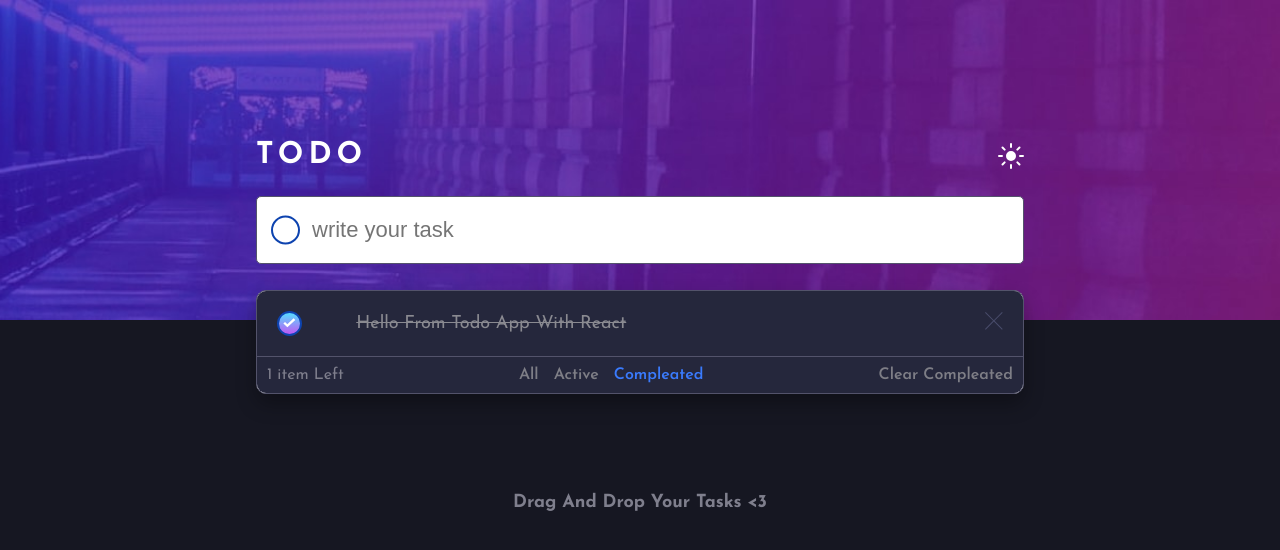
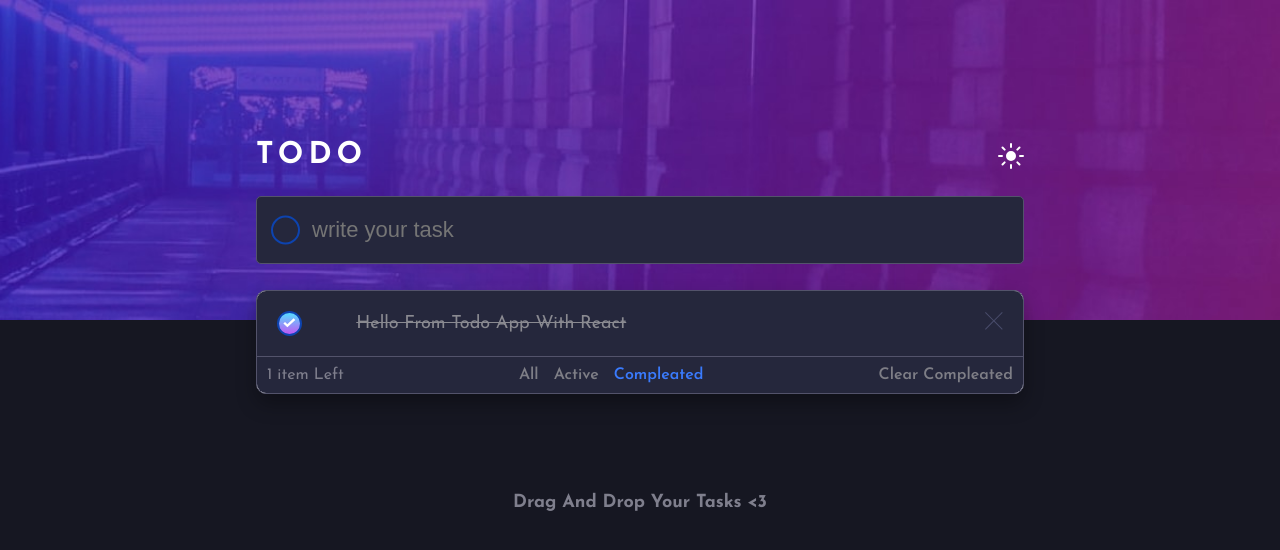
Before and after one commit to ahmed-ashraf-dv/TodoList-React, a React (Create React App) app: page /compleate in a window 1280 px wide. Shown: the top 550 px of the page. Built offline with nearby package versions, Linux system fonts and the light colour scheme.

Commit message:
Update TodoForm.module.css

```diff
--- a/src/Components/TodoForm/TodoForm.module.css
+++ b/src/Components/TodoForm/TodoForm.module.css
@@ -54,8 +54,8 @@
 }
 
 #form input.dark {
-  background-color: "hsl(235, 24%, 19%)";
-  color: "white";
+  background-color: hsl(235, 24%, 19%);
+  color: white;
 }
 
 #form button {
```
